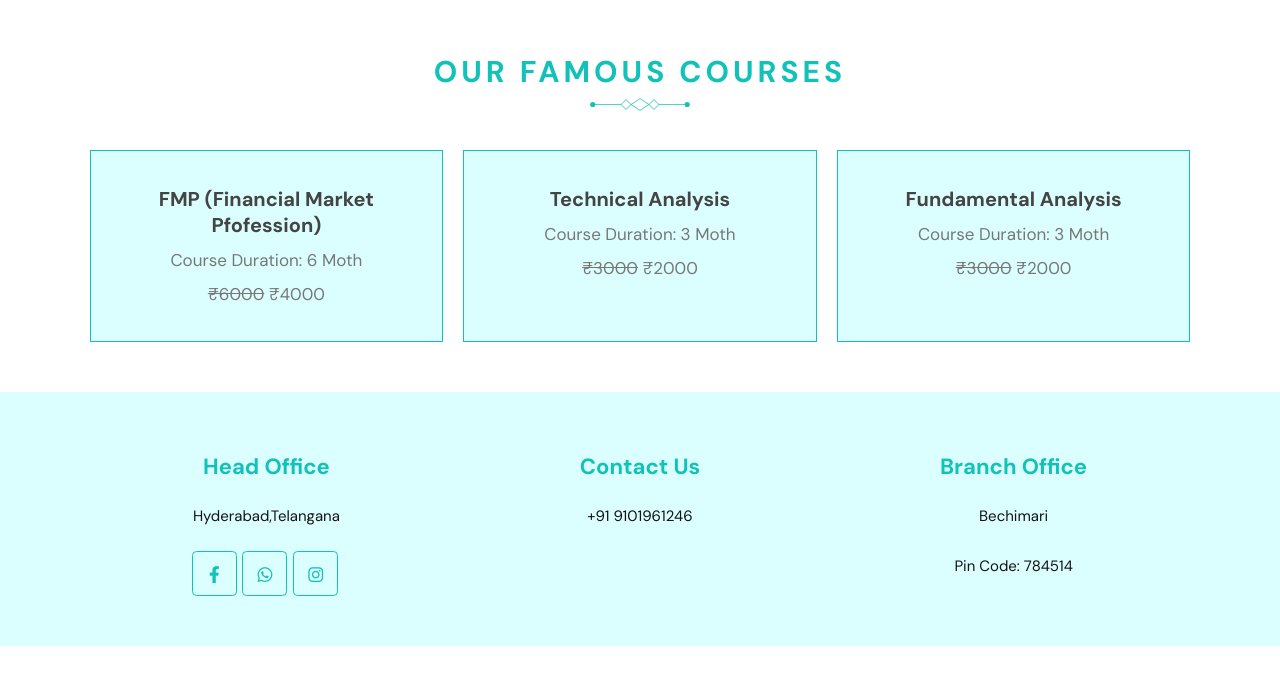
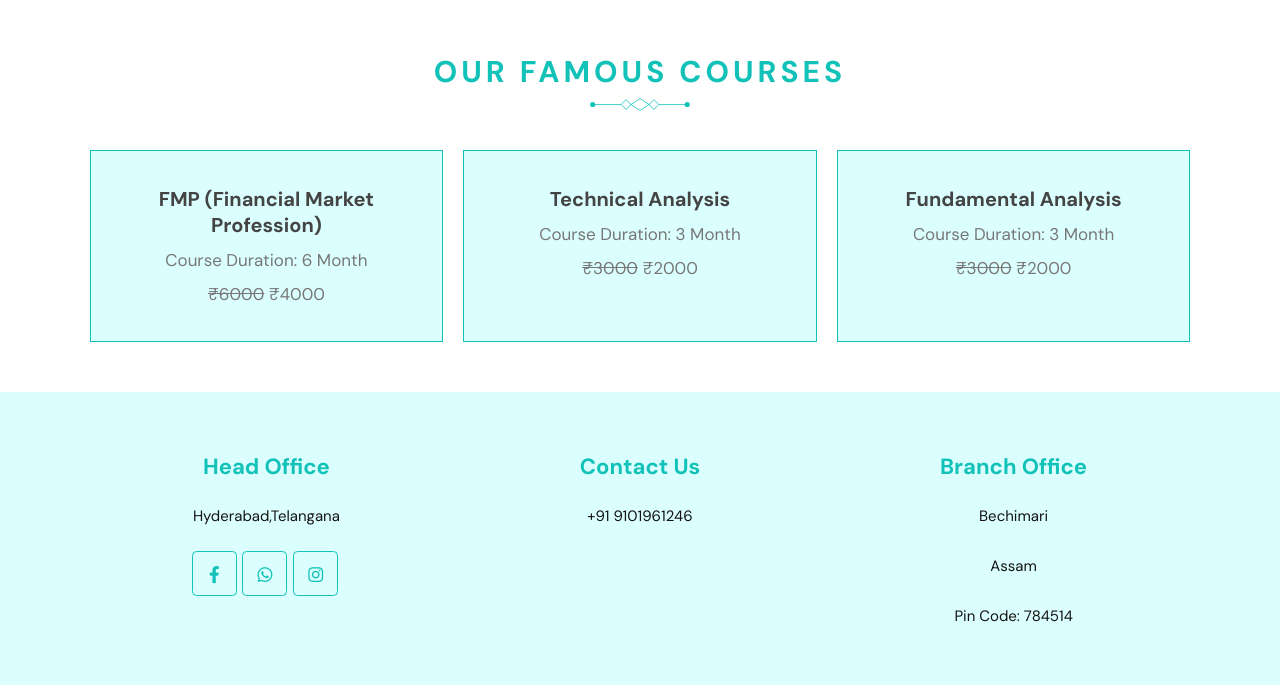
Before and after one commit to MrpRasid/nhinstitute, a plain HTML site: page index.html in a window 1280 px wide. Shown: the part 1499-2184 px from the top of the page. Before the commit the page ends 2145 px from the top, so only its background shows below. Drawn offline with nearby package versions, Linux system fonts and the light colour scheme; files whose address does not match are found by name; a web font is replaced by a local one.

Commit message:
Update index.html
spelling

```diff
--- a/index.html
+++ b/index.html
@@ -113,22 +113,22 @@
 
             <div class="box">
                 <!-- <img src="images/subject-1.png" alt=""> -->
-                <h3>FMP (Financial Market Pfofession)</h3>
-                <p>Course duration: 6 Moth</p>
+                <h3>FMP (Financial Market Profession)</h3>
+                <p>Course duration: 6 Month</p>
             <p ><span style="text-decoration: line-through;">₹6000</span> ₹4000</p>
             </div>
 
             <div class="box">
 
                 <h3>Technical Analysis</h3>
-                <p>Course duration: 3 Moth</p>
+                <p>Course duration: 3 Month</p>
                 <p ><span style="text-decoration: line-through;">₹3000</span> ₹2000</p>
             </div>
 
             <div class="box">
 
                 <h3>Fundamental Analysis</h3>
-                <p>Course duration: 3 Moth</p>
+                <p>Course duration: 3 Month</p>
                 <p ><span style="text-decoration: line-through;">₹3000</span> ₹2000</p>
             </div>
 
@@ -665,6 +665,7 @@
             <div class="box">
                 <h3>Branch office</h3>
                 <p>Bechimari</p>
+                <p>assam</p>
                 <p>pin code: 784514</p>
             </div>
 
```
